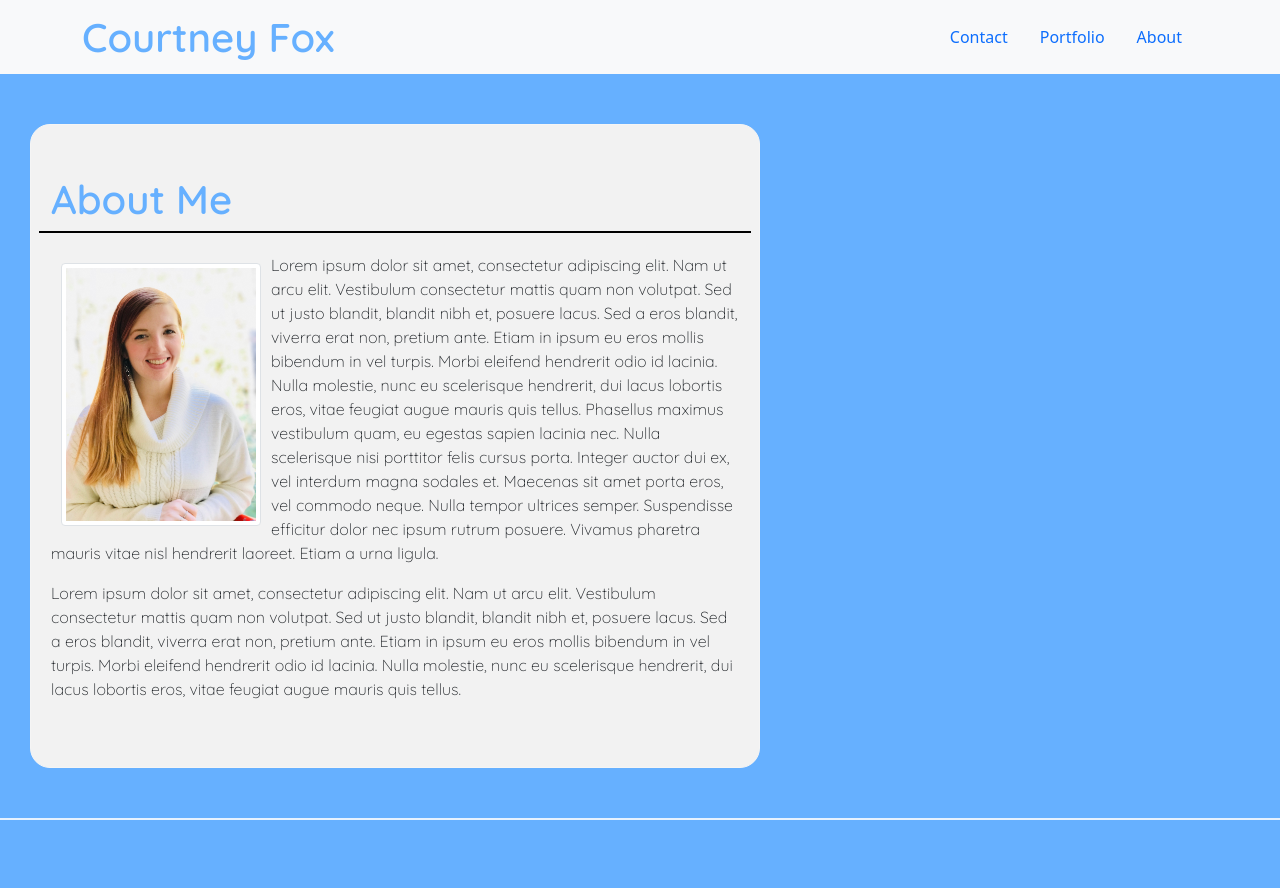
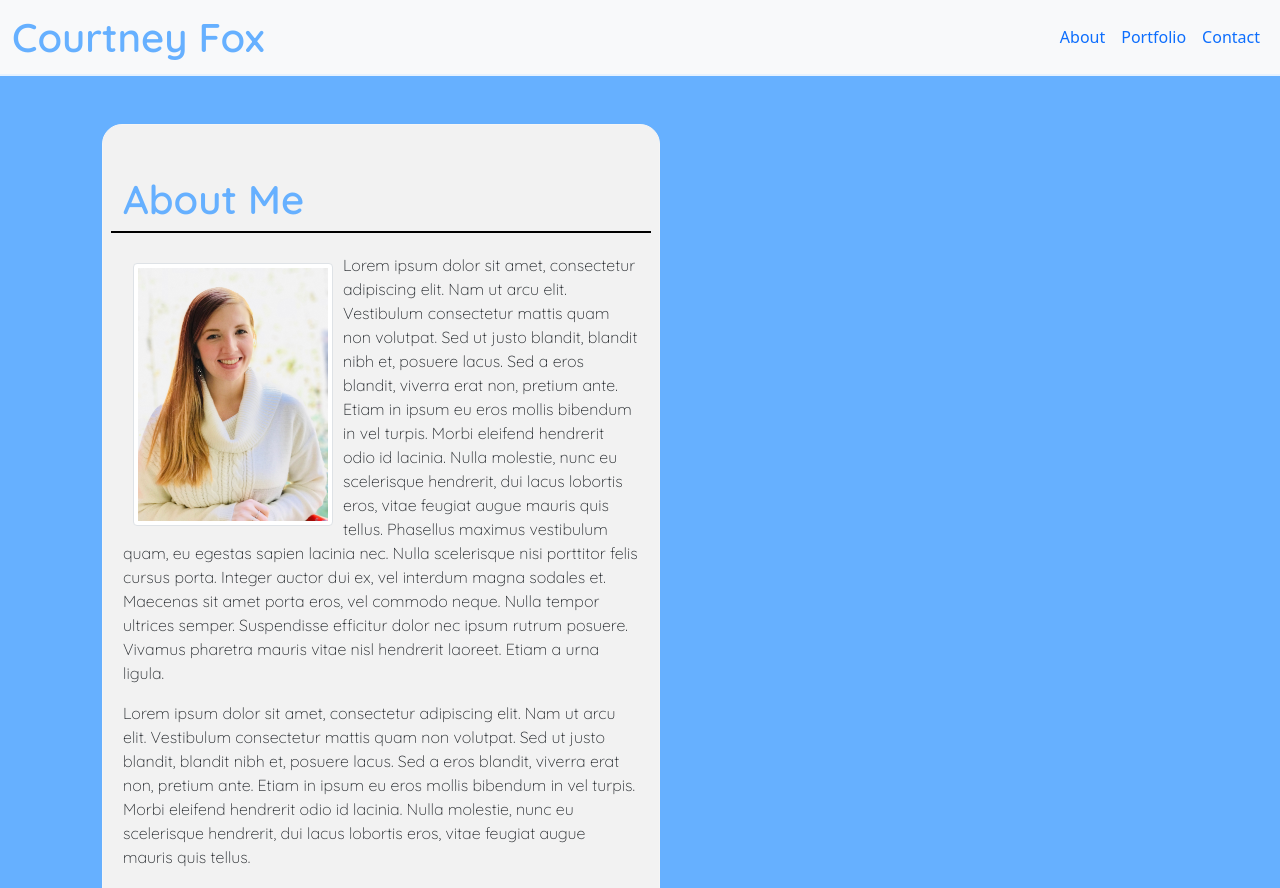
Before and after one commit to CFox2019/Portfolio, a plain HTML site: page index.html in a window 1280 px wide. Shown: the top 888 px of the page. Before the commit the page ends 820 px from the top, so only its background shows below. Drawn offline with nearby package versions, Linux system fonts and the light colour scheme.

Commit message:
changed nav tabs to a navbar and moved the nav links to right side

```diff
--- a/Asset/index-style.css
+++ b/Asset/index-style.css
@@ -14,15 +14,15 @@ h1 {
     font-weight: 600;
 }
 
-#main-content {
+#about-me-main {
     font-family: 'Quicksand', sans-serif;
     background-color: #f2f2f2;
     padding: 50px 20px;
-    margin: 50px 30px;
+    margin: 50px 20px;
     border: 1px solid whitesmoke;
     border-radius: 20px;
-    align-items: left;
-    width: 57%;
+    float: left;
+    width: 50%;
     height: 70%;
 }
 
--- a/index.html
+++ b/index.html
@@ -16,6 +16,29 @@
 <body>
 
     <nav class="navbar navbar-expand-lg bg-light">
+        <div class="container-fluid">
+            <a class="navbar-brand mb-0 h1">Courtney Fox</a>
+            <button class="navbar-toggler" type="button" data-bs-toggle="collapse" data-bs-target="#navbarSupportedContent"
+                aria-controls="navbarSupportedContent" aria-expanded="false" aria-label="Toggle navigation">
+                <span class="navbar-toggler-icon"></span>
+            </button>
+            <div class="collapse navbar-collapse" id="navbarSupportedContent">
+                <ul class="navbar-nav ms-auto mb-2 mb-lg-0">
+                    <li class="nav-item">
+                        <a class="nav-link active" aria-current="page" href="index.html">About</a>
+                    </li>
+                    <li class="nav-item">
+                        <a class="nav-link" href="portfolio.html">Portfolio</a>
+                    </li>
+                    <li class="nav-item">
+                        <a class="nav-link" href="contact.html">Contact</a>
+                    </li>
+                </ul>
+            </div>
+        </div>
+    </nav>
+
+    <!-- <nav class="navbar navbar-expand-lg bg-light">
         <div class="container" id="navbar">
             <a class="navbar-brand mb-0 h1">Courtney Fox</a>
             <ul class="nav justify-content-end">
@@ -30,9 +53,11 @@
                 </li>
             </ul>
         </div>
-    </nav>
+    </nav> -->
 
     <div class="container" id="main-content">
+
+        <div class="container" id="about-me-main">
             <div class="row">
                 <div class="col-md-12" id="about-me-heading">
                     <h1>About Me</h1>
@@ -51,6 +76,8 @@
             </div>
         </div>
 
+    </div>
+
     <script src="https://cdn.jsdelivr.net/npm/bootstrap@5.0.0-beta1/dist/js/bootstrap.bundle.min.js"
         integrity="sha384-ygbV9kiqUc6oa4msXn9868pTtWMgiQaeYH7/t7LECLbyPA2x65Kgf80OJFdroafW"
         crossorigin="anonymous"></script>
```
Also changed, not shown: contact.html (+28 -1 lines), portfolio.html (+29 -1 lines). Lines whose indentation alone changed are shown as unchanged.
